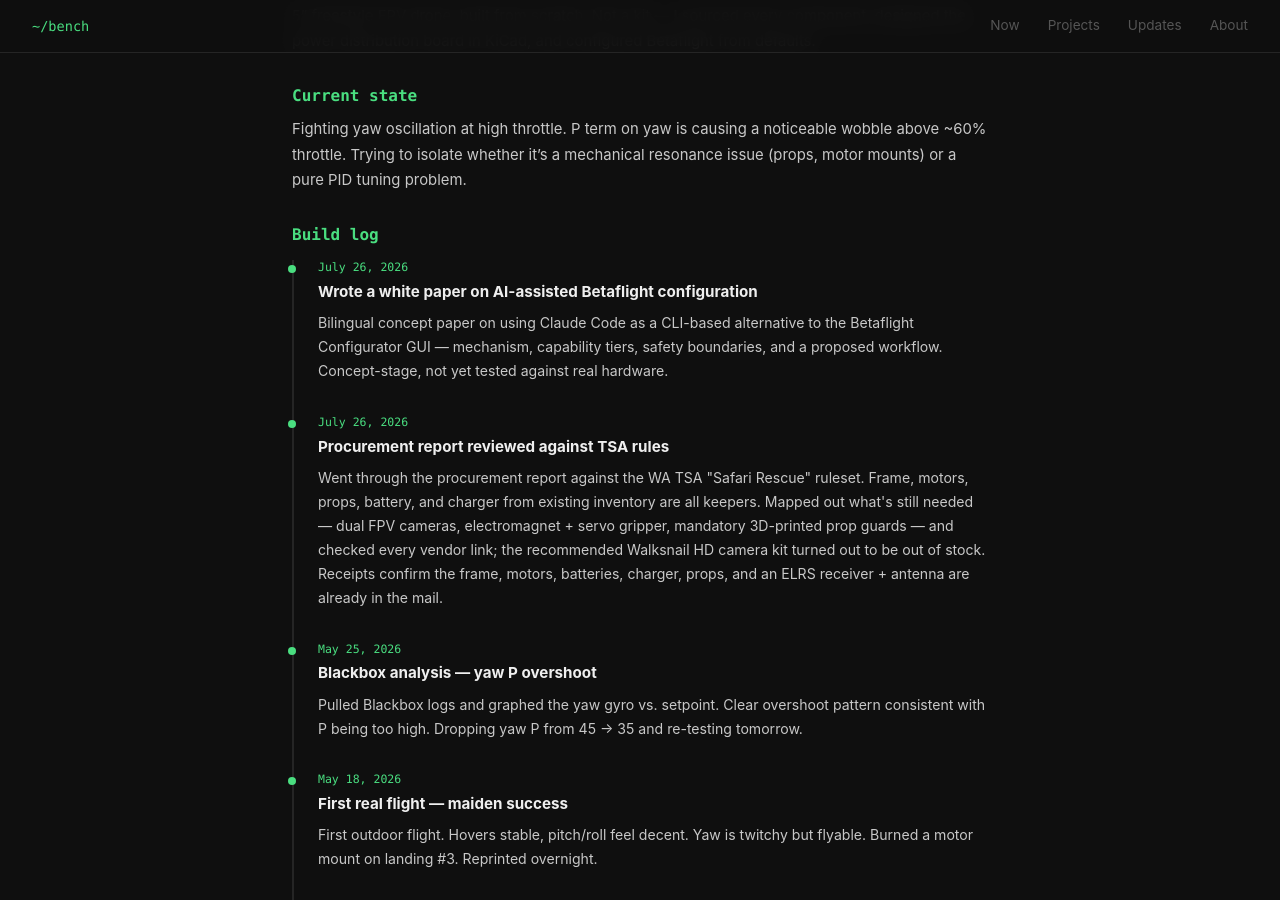
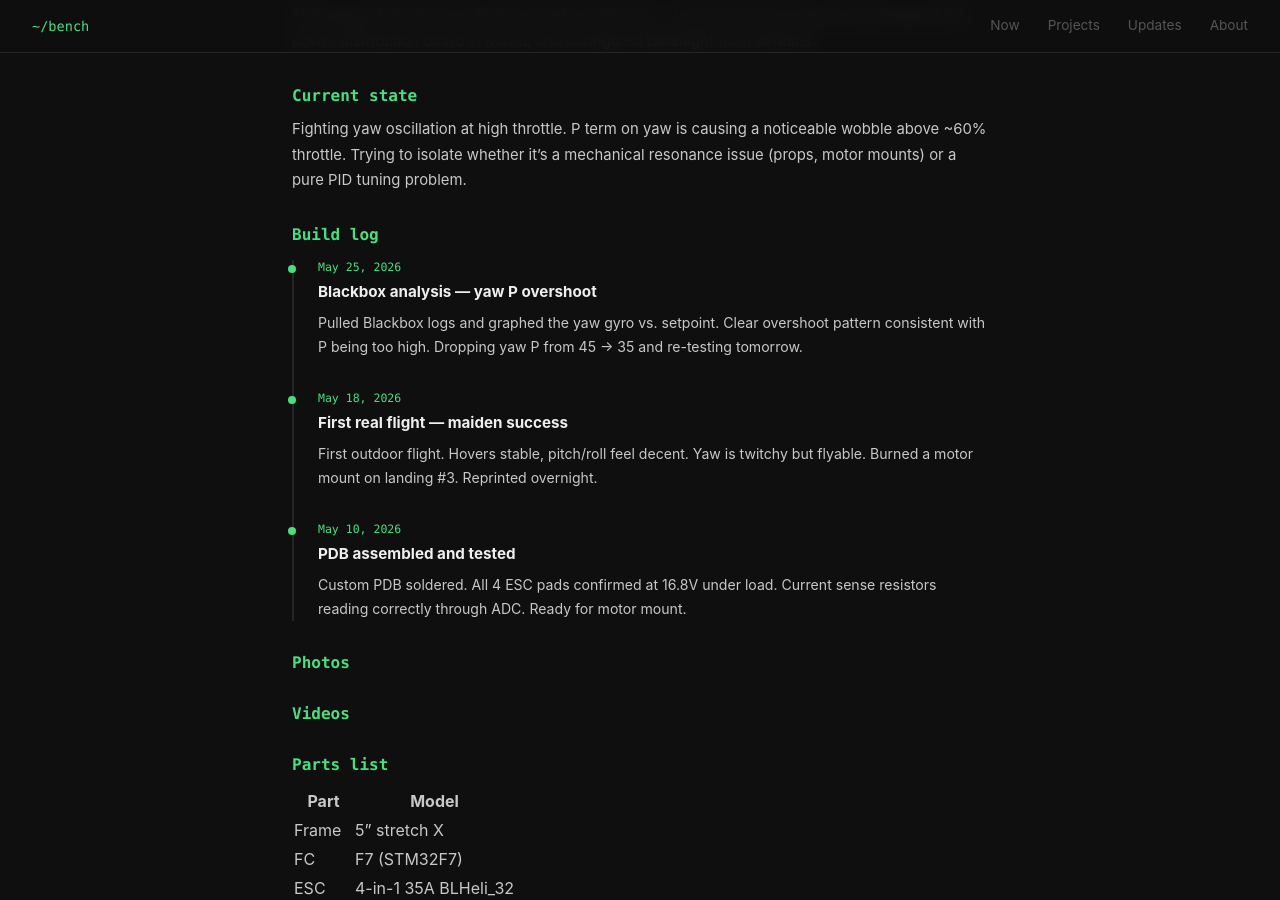
Before and after one commit to lolbruh1234/lolbruh1234.github.io, a Jekyll site: the page built from _projects/drone.md, in a window 1280 px wide and 900 px high, scrolled down 431 px. Built offline with Jekyll 4.4.1, drawn with Linux system fonts in a browser that asks for light colours.

Commit message:
Revert: keep today's log entries on a separate Drone v3 project instead

```diff
--- a/_projects/drone.md
+++ b/_projects/drone.md
@@ -18,18 +18,6 @@ Fighting yaw oscillation at high throttle. P term on yaw is causing a noticeable
 ## Build log
 
 <div class="log">
-
-<div class="log-entry">
-<div class="log-date">July 26, 2026</div>
-<h4>Wrote a white paper on AI-assisted Betaflight configuration</h4>
-<p>Bilingual concept paper on using Claude Code as a CLI-based alternative to the Betaflight Configurator GUI — mechanism, capability tiers, safety boundaries, and a proposed workflow. Concept-stage, not yet tested against real hardware.</p>
-</div>
-
-<div class="log-entry">
-<div class="log-date">July 26, 2026</div>
-<h4>Procurement report reviewed against TSA rules</h4>
-<p>Went through the procurement report against the WA TSA "Safari Rescue" ruleset. Frame, motors, props, battery, and charger from existing inventory are all keepers. Mapped out what's still needed — dual FPV cameras, electromagnet + servo gripper, mandatory 3D-printed prop guards — and checked every vendor link; the recommended Walksnail HD camera kit turned out to be out of stock. Receipts confirm the frame, motors, batteries, charger, props, and an ELRS receiver + antenna are already in the mail.</p>
-</div>
 
 <div class="log-entry">
 <div class="log-date">May 25, 2026</div>
```
